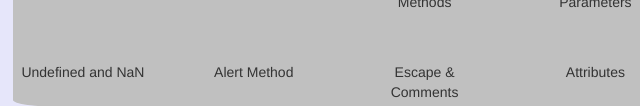
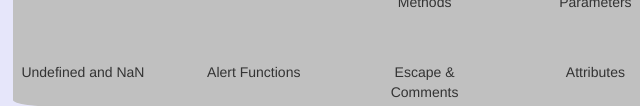
Before and after one commit to TTeigen/epicodus-flashcards, a plain HTML site: page index.html in a window 1280 px wide. Shown: the part 873-979 px from the top of the page, 130-770 px from the left. Drawn offline with Linux system fonts and the light colour scheme.

Commit message:
fixed Q8 typo

```diff
--- a/index.html
+++ b/index.html
@@ -128,7 +128,7 @@
       <p class= "button" id="Q7">Undefined and NaN</p>
       </div>
       <div class="col-md-2">
-      <p class= "button" id="Q8">Alert Method</p>
+      <p class= "button" id="Q8">Alert Functions</p>
       </div>
       <div class="col-md-2">
       <p class= "button" id="Q9">Escape & Comments</p>
```
